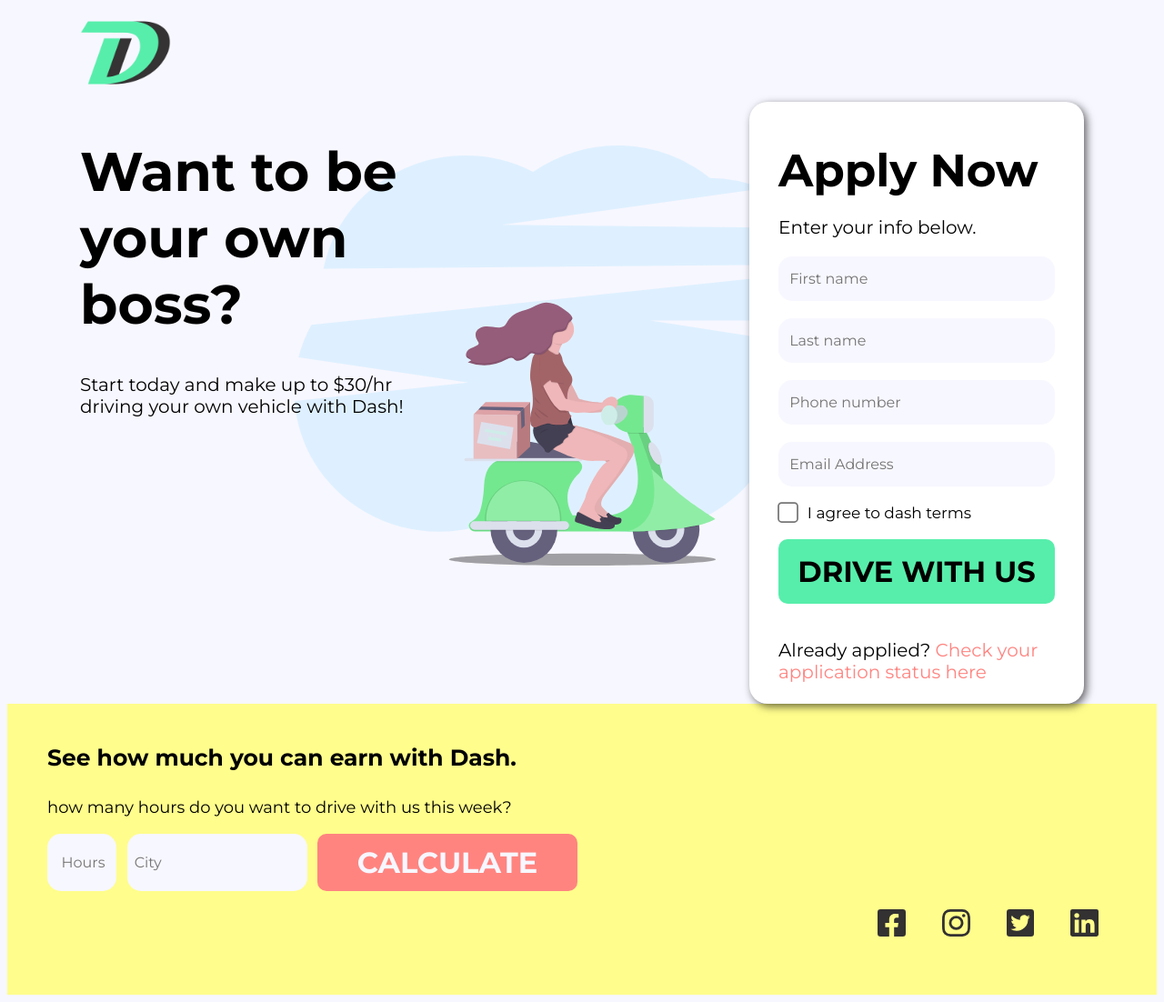
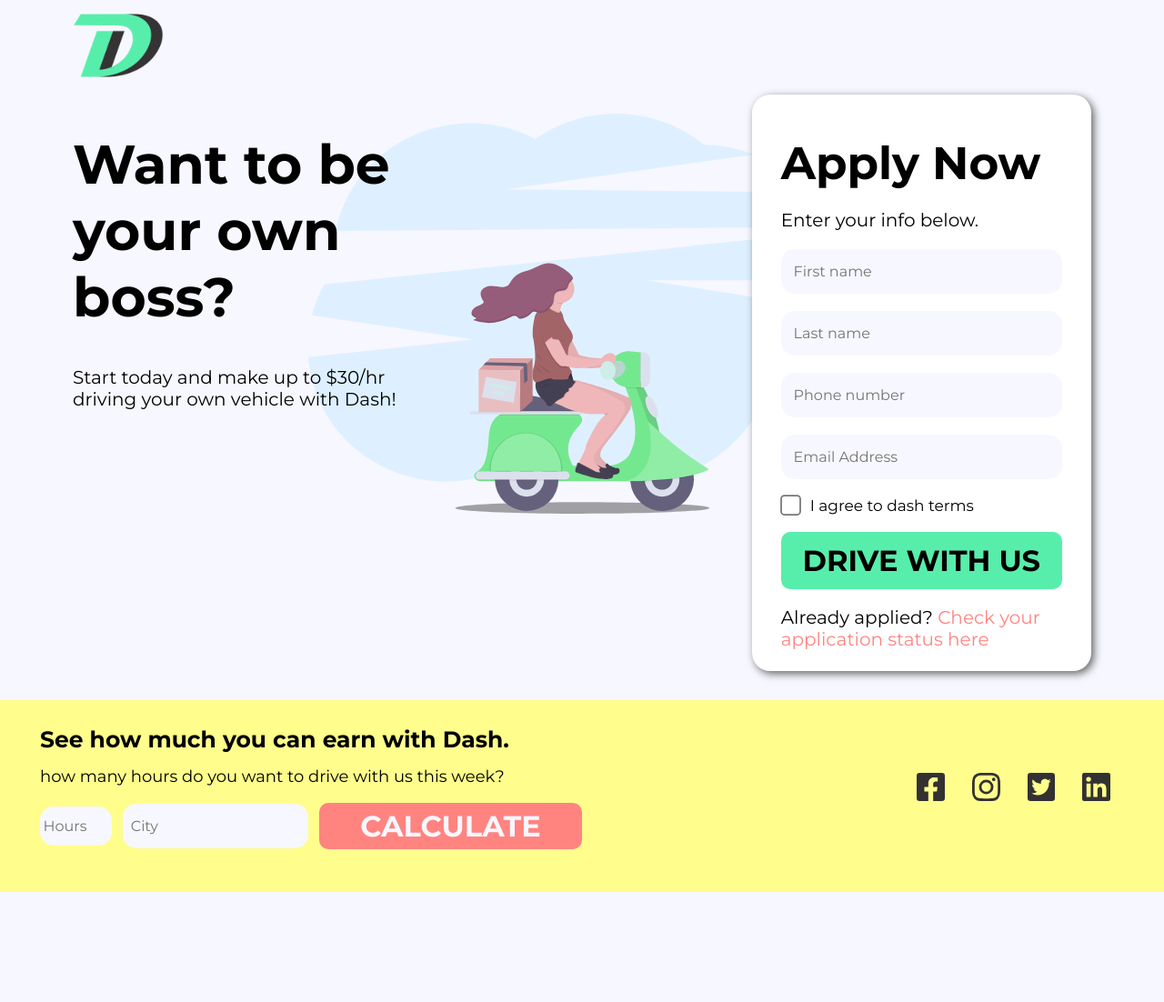
Before and after one commit to udai0001/mohammad.github.io, a plain HTML site: page landing page/index.html in a window 1280 px wide. Shown: the whole page at 91% size. After the commit the page ends 981 px from the top, so only its background shows below. Drawn offline with Linux system fonts and the light colour scheme.

Commit message:
preliminary changes

```diff
--- a/landing page/css/main.css
+++ b/landing page/css/main.css
@@ -1,17 +1,22 @@
+/* MOBILE STYLES */
+/* All the following styling is for the mobile layout only and is broken in sections */
 html {
     font-family: 'Montserrat', sans-serif;
     background-color: #f7f7ff;
 }
 
+body {
+    margin: 0;
+}
 * {
     box-sizing: border-box;
 }
 
 .main {
-   padding: 0 1.25rem;
-   /* display: grid;
+   padding: 0 1.75rem;
+   display: grid;
    grid-template-columns: repeat(1, auto);
-   grid-template-rows: repeat(2, auto); */
+   grid-template-rows: repeat(2, auto);
 }
 
 .header img {
@@ -63,7 +68,7 @@ h2 {
 }
 
 ::placeholder{
-    padding-left: 4%;
+    padding-left: 4.50%;
 }
 
 .label {
@@ -85,7 +90,7 @@ h2 {
     width: 100%;
     display: block;
     background-color: #57eeab;
-    padding: 1rem;
+    padding: 0.75rem;
     border-radius: 10px;
     border: none;
     font-size: 32px;
@@ -100,8 +105,7 @@ a {
 
 .footer {
     background-color: #fffd8c;
-    /* margin: 0 -1rem; */
-    padding: 2.75rem;
+    padding: 1.75rem 2.75rem;
     width: 100%;
 }
 
@@ -125,7 +129,7 @@ h3 {
     border: none;
     font-family: 'Montserrat', sans-serif;
     font-size: 16px;
-    text-align: center;
+    text-align: left;
 }
 
 #city {
@@ -136,13 +140,13 @@ h3 {
     border: none;
     font-family: 'Montserrat', sans-serif;
     font-size: 16px;
-    /* text-align: center; */
+    text-align: left;
 }
 
 #btn-2 {
     width: 90%;
     background-color: #ff8480;
-    padding: 2%;
+    padding: 1%;
     border-radius: 10px;
     border: none;
     font-size: 32px;
@@ -157,12 +161,16 @@ h3 {
     justify-content: space-evenly;
     display: flex;
     flex-direction: row;
+    align-items: center;
 }
 
 
 @media only screen and (min-width: 630px) and (max-width: 1080px) {
 .main {
     padding: 0 2.25rem;
+    display: grid;
+    grid-template-columns: repeat(1, auto);
+    grid-template-rows: repeat(2, auto);
 }
 
 .div-1 hi {
@@ -171,15 +179,20 @@ h3 {
 .div-1 p {
     font-size: 37px;
 }
+
 .div-3 {
     margin: 0 auto;
 }
+
 .div-5 {
     display: inline-block;
 }
+
 .footer-form {
     display: flex;
     justify-content: space-evenly;
+    align-items: center;
+    justify-content: center;
 }
 #hours {
     margin-right: 2%;
@@ -189,18 +202,16 @@ h3 {
 }
 .div-6 {
     margin-top: 2rem;
-    /* display: flex;
-    justify-content: center;
-    justify-content: space-around; */
 }
 }
 
-@media only screen and (min-width: 1080px) {
+@media only screen and (min-width: 1080px){
     .main {
         background-image: url(../images/scooter.svg);
         background-repeat: no-repeat;
         background-position: center;
-        background-size: 50%;
+        background-size: 47%;
+        background-position-y: 125px;
         padding: 0 5rem;
         display: grid;
         grid-template-columns: repeat(3, 1fr);
@@ -209,42 +220,72 @@ h3 {
         "header header header"
         "text image form";
     }
+
     .header {
         grid-area: header;
     }
     .div-1 {
            grid-area: text;
     }
+
     .div-2 {
         display: none;
         grid-area: image;
     }
+
     .div-3 {
         grid-area: form;
     }
+
     .header img {
         width: 100px;
         height: auto;
     }
+
     .div-1 h1 {
         font-size: 60px;
     }
     .div-1 p {
         font-size: 20px;
     }
-    /* .div-2 img {
-        width: 150%;
-        height: 150%;
-    } */
+
     .div-3{
-        display: block;
-    }
-    .div-5 {
         display: inline-block;
     }
+
+    .site-form p {
+        margin-top: 0%;
+    }
+
+    .footer {
+        margin-top: 2rem;
+        display: grid;
+        grid-template-columns: repeat(2, 1fr);
+        grid-template-rows: repeat(2, auto);
+        grid-template-areas:
+        "hours icon"
+        "calculate icon";
+    }
+
+    .div-4 {
+        grid-area: hours;
+    }
+
+    .div-5 {
+        grid-area: calculate;
+        display: inline-block;
+    }
+
+    .div-6 {
+        grid-area: icon;
+        display: flex;
+        justify-content: flex-end;
+    }
+
     .footer-form {
         display: flex;
         justify-content: space-evenly;
+        align-items: center;
     }
     #hours {
         margin-right: 2%;
@@ -252,12 +293,8 @@ h3 {
     #city {
         margin-right: 2%;
     }
-    .div-6 {
-      display: flex;
-      justify-content: flex-end;
-      align-items: center;
+    .div-6 img {
+        padding: 15px;
     }
-    .div-6 img {
-        padding: 20px;
-    }
+
 }
--- a/landing page/index.html
+++ b/landing page/index.html
@@ -13,7 +13,6 @@
     <header class="header">
         <img src="../landing page/images/logo.png" alt="Dash logo">
     </header>
-        <!-- <section class="section"> -->
             <div class="div-1">
                 <h1>Want to be your own boss?</h1>
                 <p>
@@ -26,7 +25,7 @@
                 <div class="div-3">
                     <h2>Apply Now</h2>
                     <p>Enter your info below.</p>
-                    <form action="" class="site-form">
+                    <form class="site-form">
                         <label for="fname" class="label">First Name</label>
                         <input type="text" id="fname" name="fname" placeholder="First name"> <br>
                         <label for="lname" class="label">Last Name</label> <br>
@@ -41,17 +40,16 @@
                         <p>Already applied? <a href="#">Check your application status here</a></p>
                     </form>
                 </div>
-        <!-- </section> -->
         <br>
         <br>
     </main>
     <footer class="footer">
-        <div class="div-4">
-            <h3>See how much you can earn with Dash.</h3>
+            <div class="div-4">
+                <h3>See how much you can earn with Dash.</h3>
             <p>how many hours do you want to drive with us this week?</p>
         </div>
         <div class="div-5">
-            <form action="" class="footer-form">
+            <form class="footer-form">
                 <label for="hours" class="label">Hours</label>
                 <input type="text" id="hours" name="hours" placeholder="Hours">
                 <label for="city" class="label">City</label>
```
